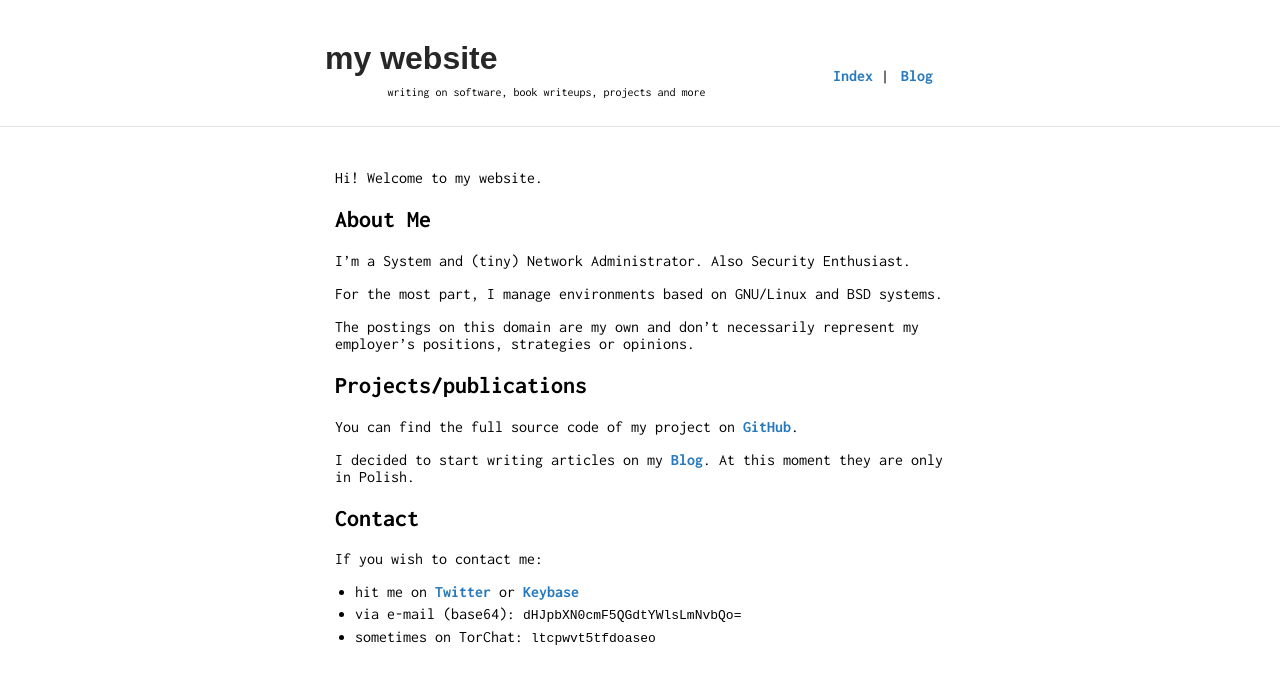
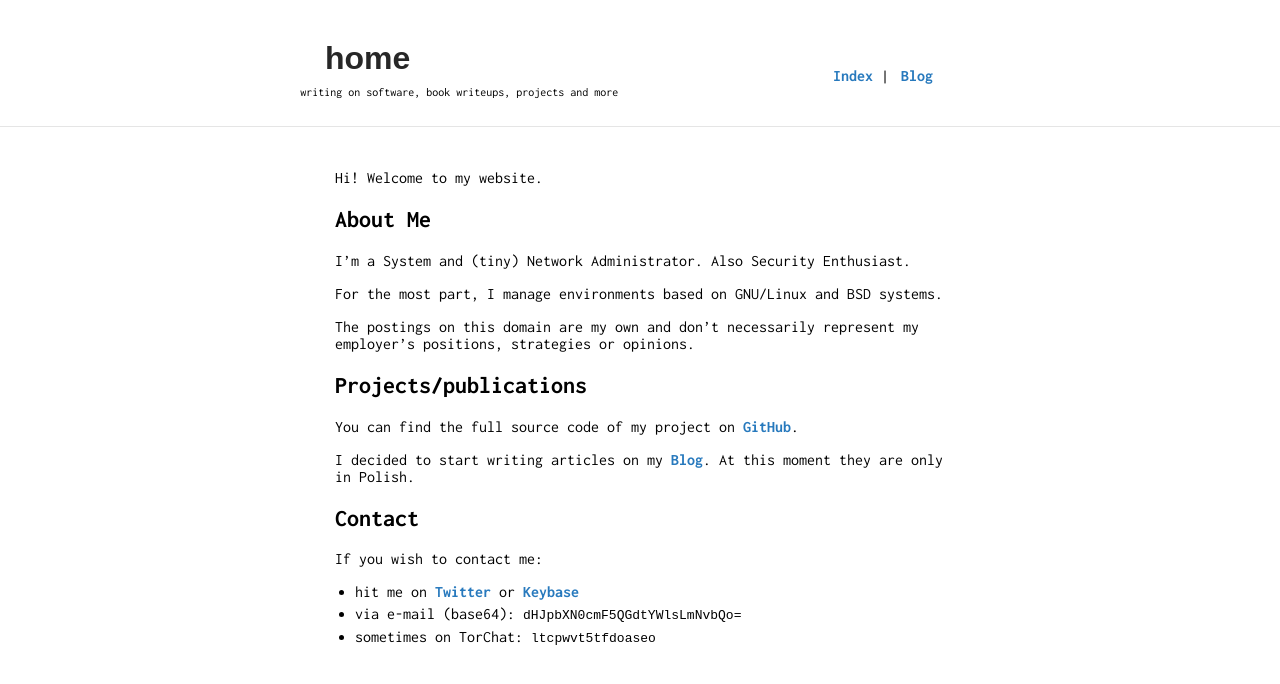
Before and after one commit to trimstray/trimstray.github.io, a Jekyll site: the page built from index.md, in a window 1280 px wide. Shown: the top 684 px of the page. Built offline with Jekyll 4.4.1, drawn with Linux system fonts in a browser that asks for light colours.

Commit message:
updated title (_config.yml) - signed-off-by: trimstray <trimstray@gmail.com>

```diff
--- a/_config.yml
+++ b/_config.yml
@@ -1,6 +1,6 @@
 remote_theme: ankitsultana/researcher@gem
 
-title: my website
+title: home
 
 url: "https://trimstray.github.io"
 baseurl: ""
```
